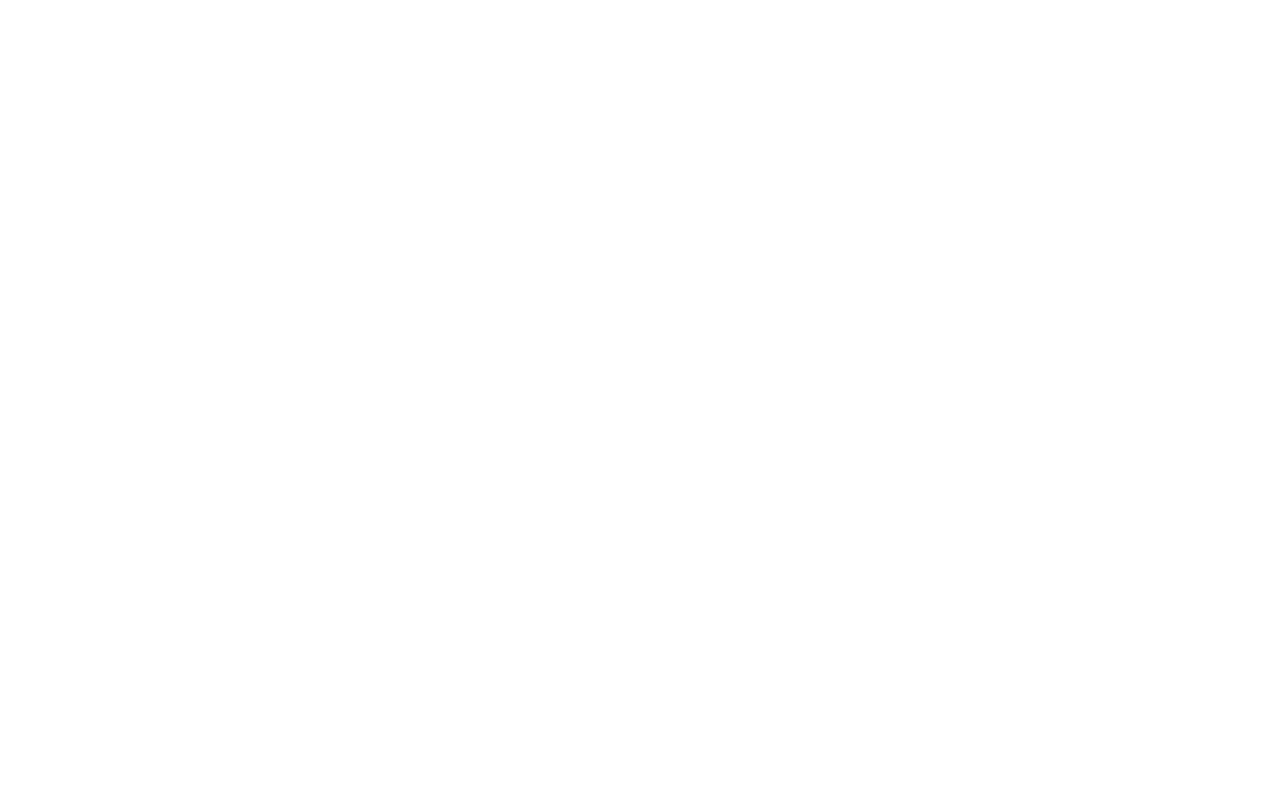
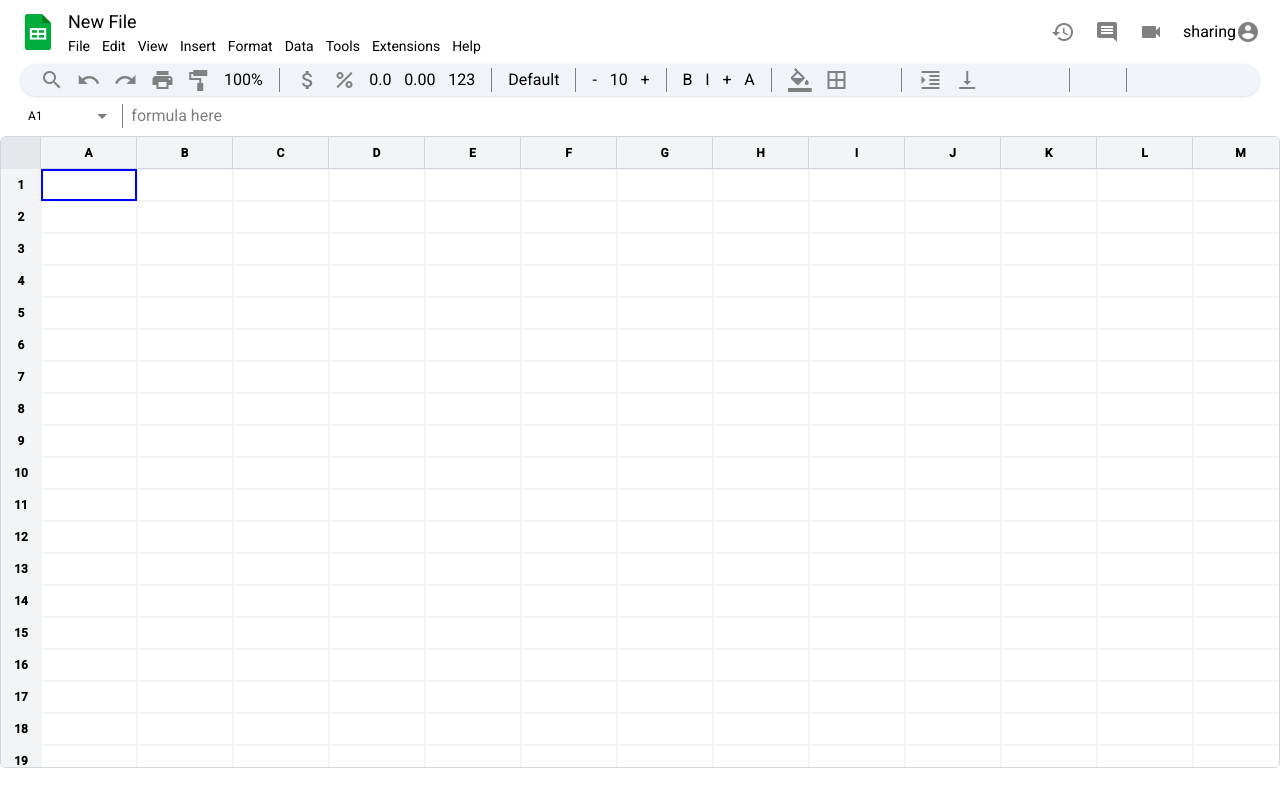
Before and after one commit to rajindersinghsodhi/google-sheets-clone, an Angular app: page /spreadsheet in a window 1280 px wide. Before the commit this address led to /. Built offline with nearby package versions, Linux system fonts and the light colour scheme.

Commit message:
Feature(home-page): developed basic home page

```diff
--- a/src/app/app.routes.ts
+++ b/src/app/app.routes.ts
@@ -1,6 +1,8 @@
 import { Routes } from '@angular/router';
 import { SpreadsheetComponent } from './components/spreadsheet/spreadsheet.component';
+import { HomeComponent } from './components/home/home.component';
 
 export const routes: Routes = [
-    {path: 'spreadsheet/:spreadsheetId', component: SpreadsheetComponent}
+    {path: 'spreadsheet', component: SpreadsheetComponent},
+    {path: '', component: HomeComponent}
 ];
--- /dev/null
+++ b/src/app/components/home/home.component.html
@@ -0,0 +1,21 @@
+<div class="home-screen h-dvh flex flex-col w-full">
+    <div class="hero-section flex flex-col  gap-5 w-full bg-gray-100 h-fit p-5">
+        <div class="icon-name flex w-full justify-center items-center">
+            <img src="icon.png" alt="" class="h-20">
+            <span class="text-3xl font-medium">Google Sheets Clone</span>
+        </div>
+        <div class="welcome flex flex-col gap-3 items-center justify-center">
+            <span class="text-xl italic">Welcome to Google sheets clone - Let's Start working with new sheet</span>
+            <button class="bg-green-500 rounded-md p-2 text-white cursor-pointer font-medium" (click)="navigateToSpreadsheet()">Click to start</button>
+        </div>
+    </div>
+    <div class="sheets-container flex flex-col items-center h-full w-full p-5">
+        <div class="flex justify-center">
+            <span>Recent Spreadsheets</span>
+        </div>
+        <div class="sheet-info flex justify-between border-none p-3 shadow-md rounded-md w-6/12">
+            <span>New sheet</span>
+            <span>date</span>
+        </div>
+    </div>
+</div>
--- /dev/null
+++ b/src/app/components/home/home.component.ts
@@ -0,0 +1,18 @@
+import { Component } from '@angular/core';
+import { Router } from '@angular/router';
+
+@Component({
+  selector: 'app-home',
+  imports: [],
+  templateUrl: './home.component.html',
+  styleUrl: './home.component.css'
+})
+export class HomeComponent {
+  constructor(
+    protected router: Router
+  ){}
+
+  navigateToSpreadsheet() {
+    this.router.navigate(['/spreadsheet']);
+  }
+}
--- a/src/app/components/spreadsheet/spreadsheet.component.html
+++ b/src/app/components/spreadsheet/spreadsheet.component.html
@@ -1,10 +1,10 @@
-<div class="flex flex-col dvh w-full">
+<div class="flex flex-col h-dvh w-full">
     <div class="flex sticky top-0 header-controls-container px-5 py-2 flex flex-col gap-2 bg-white">
         <app-header-spreadsheet ngSkipHydration class="w-full"></app-header-spreadsheet>
         <app-controls-spreadsheet></app-controls-spreadsheet>
         <app-formula-component class="w-full"></app-formula-component>
     </div>
-    <div class="formula-body-container flex flex-col w-full">
-        <app-spreadsheet-body class="w-full"></app-spreadsheet-body>
+    <div class="formula-body-container flex flex-col w-full h-full">
+        <app-spreadsheet-body class="w-full h-full"></app-spreadsheet-body>
     </div>
 </div>
--- a/src/app/util-components/controls-spreadsheet/controls-spreadsheet.component.html
+++ b/src/app/util-components/controls-spreadsheet/controls-spreadsheet.component.html
@@ -1,4 +1,4 @@
-<div class="spreadsheet-controls flex rounded-full shadow-sm p-2" style="background-color: #f0f4f9;">
+<div class="spreadsheet-controls flex rounded-full shadow-sm p-1" style="background-color: #f0f4f9;">
     <div class="basic-controls">
         <!-- basic contols  -->
         <mat-icon>search</mat-icon>
@@ -6,7 +6,7 @@
         <mat-icon>redo</mat-icon>
         <mat-icon>print</mat-icon>
         <mat-icon>imagesearch_roller</mat-icon>
-        <mat-icon>search</mat-icon>
+        <span>100%</span>
     </div>
     <div class="formating-controls">
         <!-- formating controls  -->
--- a/src/app/util-components/formula-component/formula-component.component.html
+++ b/src/app/util-components/formula-component/formula-component.component.html
@@ -1,4 +1,4 @@
-<div class="sheet-formula flex w-full py-2">
+<div class="sheet-formula flex w-full h-[3vh]">
     <div class="row-column-info flex items-center justify-between w-1/12 px-2" style="border-right: 1px solid gray">
         <span class="text-xs">{{cellInfo}}</span>
         <mat-icon>arrow_drop_down</mat-icon>
--- a/src/app/util-components/spreadsheet-body/spreadsheet-body.component.html
+++ b/src/app/util-components/spreadsheet-body/spreadsheet-body.component.html
@@ -1,4 +1,4 @@
-<div class="spreadsheet-container relative border border-gray-300 rounded-md overflow-auto w-full h-[70vh]">
+<div class="spreadsheet-container relative border border-gray-300 rounded-md overflow-auto w-full h-[79vh]">
     <!-- Header Row (Sticky) -->
     <div class="flex sticky top-0 z-10">
         <div class="min-w-10 max-w-10 h-8 flex items-center justify-center bg-gray-200 border-r border-gray-300"></div>
--- a/src/app/util-components/spreadsheet-body/spreadsheet-body.component.ts
+++ b/src/app/util-components/spreadsheet-body/spreadsheet-body.component.ts
@@ -14,7 +14,7 @@ export class SpreadsheetBodyComponent {
     'A', 'B', 'C', 'D', 'E', 'F', 'G', 'H', 'I', 'J', 'K', 'L', 'M', 'N',
     'O', 'P', 'Q', 'R', 'S', 'T', 'U', 'V', 'W', 'X', 'Y', 'Z'
   ]; // Unique column names
-  rows = Array.from({ length: 1000 }, () => Array(this.columns.length).fill(''));
+  rows = Array.from({ length: 30 }, () => Array(this.columns.length).fill(''));
   totalRows = this.rows.length;
   totalCols = this.columns.length; // 20 rows, dynamic column count
   cellElements: any;
```
Also changed, not shown: src/app/components/home/home.component.css (added), 1 other file (tests, documents, lock files or other folders).
